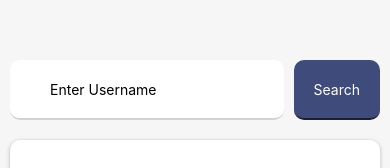
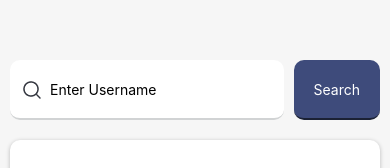
Before and after one commit to pichjinnapat/BananaRankingApp, a React Native app: screen / in a window 390 px wide. Shown: the top 168 px of the page. Built offline with nearby package versions, Linux system fonts and the light colour scheme.

Commit message:
fix: add icon as image

```diff
--- a/components/StyledTextInput.tsx
+++ b/components/StyledTextInput.tsx
@@ -1,7 +1,5 @@
-import { FC } from 'react';
-import { TextInput, View, TextInputProps } from 'react-native';
+import { TextInput, View, TextInputProps, Image } from 'react-native';
 import styled from 'styled-components/native';
-import SearchIcon from '../assets/icons/SearchIcon';
 
 type StyledTextInputProps = TextInputProps;
 
@@ -25,7 +23,10 @@ const StyledInput = styled(TextInput)`
 const StyledTextInput = (props: StyledTextInputProps) => {
   return (
     <Container>
-      {/* <SearchIcon style={{ position: 'absolute', top: 18, left: 10 }} /> */}
+      <Image
+        source={require('../assets/search-icon.png')}
+        style={{ position: 'absolute', top: 18, left: 10 }}
+      />
       <StyledInput {...props} />
     </Container>
   );
```
Also changed, not shown: assets/icons/SearchIcon.tsx (deleted, +0 -15 lines), assets/search-icon.png (added).
